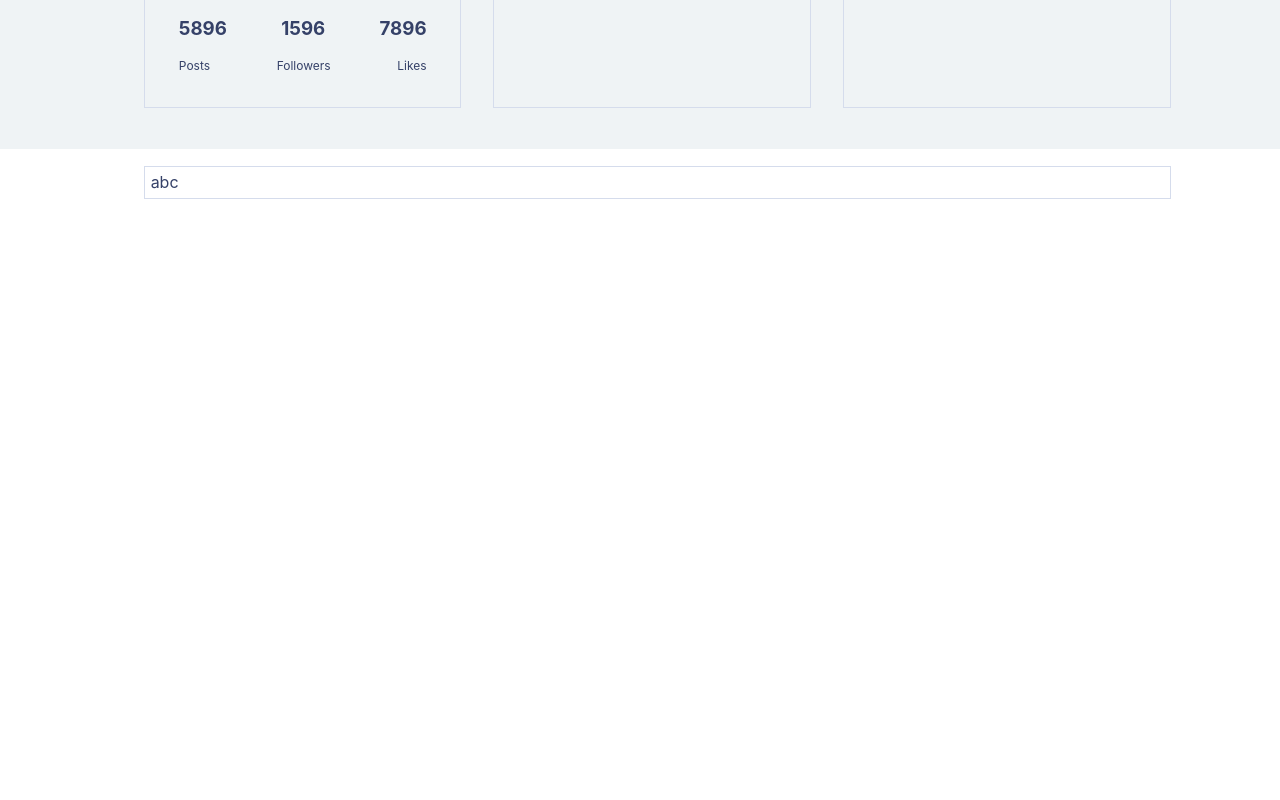
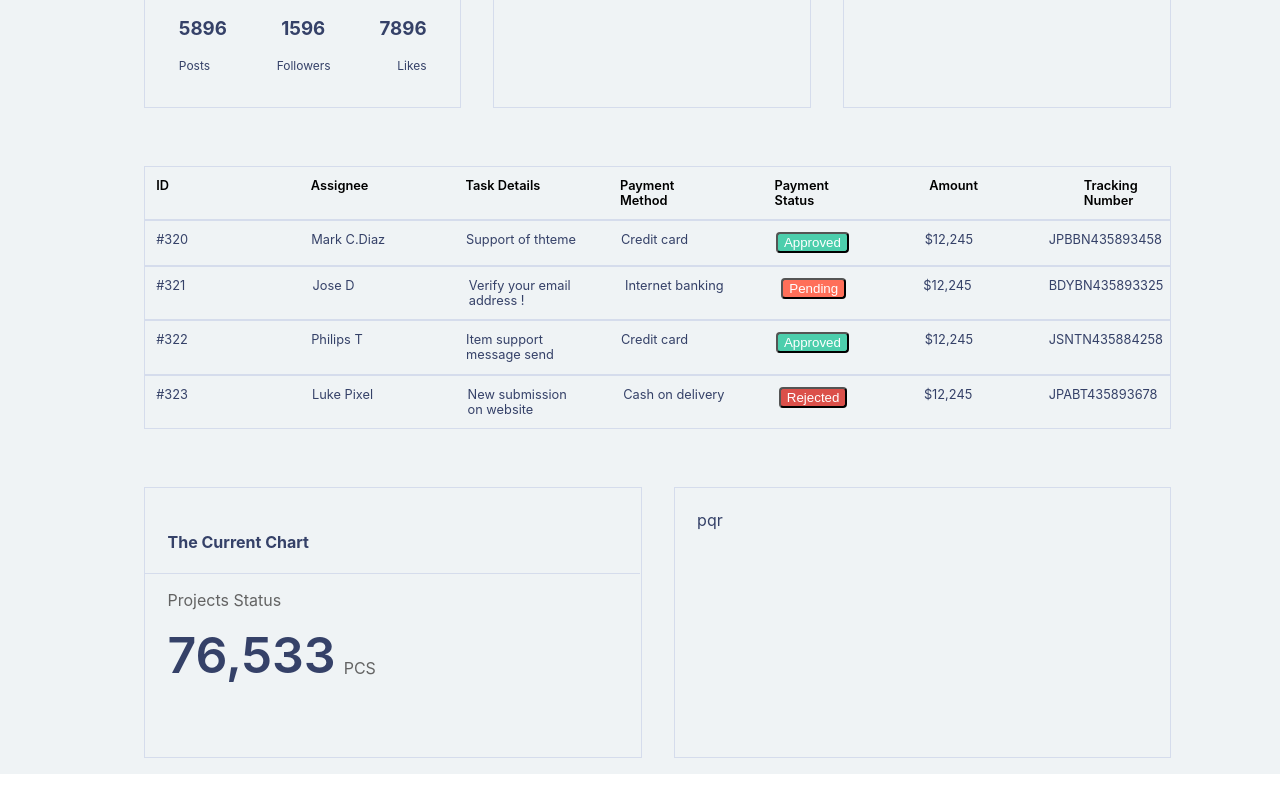
Before and after one commit to nehapadage/Liberty, a React (Create React App) app: page / in a window 1280 px wide. Shown: the part 651-1451 px from the top of the page. Before the commit the page ends 866 px from the top, so only its background shows below. Built offline with nearby package versions, Linux system fonts and the light colour scheme.

Commit message:
4 commit

```diff
--- a/package.json
+++ b/package.json
@@ -9,6 +9,7 @@
     "@testing-library/react": "^9.4.0",
     "@testing-library/user-event": "^7.2.1",
     "bootstrap": "^4.4.1",
+    "chart.js": "^2.9.3",
     "react": "^16.12.0",
     "react-bootstrap": "^1.0.0-beta.16",
     "react-dom": "^16.12.0",
--- a/src/Components/libertyPage.css
+++ b/src/Components/libertyPage.css
@@ -1,6 +1,6 @@
 .main {
     width: 100%;
-    height: 100vh;
+    height: auto;
     background-color: #EFF3F5;
 }
 
@@ -86,6 +86,12 @@
 
 }
 
+#num1 {
+    font-weight: 600;
+    margin-top: 0.3em;
+    font-size: 3.125rem;
+}
+
 #boxes {
     display: flex;
     flex-direction: row;
@@ -104,16 +110,32 @@
     margin-left: 10%;
 }
 
-#cards1{
+#cards1 {
     display: flex;
     flex-direction: column;
     margin: 2%;
     margin-left: 10%;
 }
 
+#cards1s {
+            margin: '1em';
+             width: '22%';
+              padding: '3%';
+               border: '1px solid #d5dcec';
+                display: 'flex';
+                 justify-content: 'center';
+                  color: '#354168';
+
+}
+
 #name {
     color: #a8abad !important;
     font-size: 12px;
+}
+
+#names {
+    margin-top: 1em;
+    color: #636363;
 }
 
 #name1 {
@@ -130,6 +152,49 @@
     color: #354168;
     /* margin-top: 1em; */
     text-align: start;
+
+}
+
+#name12 {
+    font-weight: 400;
+    font-size: 0.8rem;
+    color: #354168;
+    /* margin-top: 1em; */
+    text-align: start;
+    width: 110px;
+    display: flex;
+    flex-direction: row;
+    /* width: 100px; */
+    justify-content: flex-start;
+    /* background-color: red; */
+}
+
+#name14 {
+    font-weight: 400;
+    font-size: 0.8rem;
+    color: #354168;
+    /* margin-top: 1em; */
+    /* text-align: start; */
+    width: 110px;
+    /* display: flex; */
+    flex-direction: row;
+    /* width: 100px; */
+    justify-content: flex-start;
+    /* background-color: yellow; */
+}
+
+#name13 {
+    font-weight: 600;
+    font-size: 0.8rem;
+    color: black;
+    /* margin-top: 1em; */
+    text-align: start;
+    width: 75px;
+    display: flex;
+    flex-direction: row;
+    /* width: 100px; */
+    justify-content: flex-start;
+    /* background-color: pink; */
 }
 
 #name2 {
@@ -142,7 +207,7 @@
     border-radius: 4px;
 }
 
-#name3{
+#name3 {
     color: #636363;
     font-size: 1rem;
     justify-content: flex-start;
@@ -151,7 +216,7 @@
     text-align: start;
 }
 
-#name4{
+#name4 {
     color: #354168;
     font-size: 2rem;
     justify-content: flex-start;
@@ -175,6 +240,35 @@
     margin-bottom: 1em;
 }
 
+#bar2 {
+    padding: 0.5px;
+    background-color: #d5dcec;
+    width: 110%;
+    margin-left: -1.5em;
+}
+
+#but {
+    border-radius: 0.25rem;
+    background-color: #4CCEAC;
+    color: white;
+    height: fit-content;
+}
+
+#but1 {
+    border-radius: 0.25rem;
+    background-color: #FF6F59;
+    ;
+    color: white;
+    height: fit-content;
+}
+
+#but2 {
+    border-radius: 0.25rem;
+    background-color: #DB504A;
+    color: white;
+    height: fit-content;
+}
+
 @media only screen and (max-width: 1100px) {
     #main2 {
         display: none;
@@ -190,6 +284,12 @@
         /* flex-wrap: wrap; */
     }
 
+    #cards {
+        display: flex;
+        flex-direction: column;
+        background-color: violet;
+    }
+
 }
 
 @media only screen and (max-width: 570px) {
--- a/src/Components/libertyPage.jsx
+++ b/src/Components/libertyPage.jsx
@@ -24,8 +24,11 @@
 import PeopleIcon from '@material-ui/icons/People';
 import CheckCircleOutlinedIcon from '@material-ui/icons/CheckCircleOutlined';
 import DonutLargeOutlinedIcon from '@material-ui/icons/DonutLargeOutlined';
+import GpsFixedIcon from '@material-ui/icons/GpsFixed';
 // import Navbar from 'reactstrap';
 import './libertyPage.css'
+
+
 
 
 const theme = createMuiTheme({
@@ -182,7 +185,7 @@
                         </Card>
 
                         <Card style={{ width: '25%', padding: '3%', border: '1px solid #d5dcec', display: 'flex', flexDirection: 'row' }}>
-                            <DonutLargeOutlinedIcon color="primary" fontSize="large" />
+                            <GpsFixedIcon color="primary" fontSize="large" />
                             <div style={{ marginLeft: '2em' }}>
                                 <Card.Body id='text'>Total Sales</Card.Body>
                                 <Card.Body id="num">61,119</Card.Body>
@@ -240,23 +243,23 @@
                     </Card>
                     <Card style={{ margin: '1em', width: '23%', padding: '3%', border: '1px solid #d5dcec', display: 'flex', color: '#354168' }}>
                         <div className="d-flex flex-column">
-                        <div style={{
+                            <div style={{
                                 display: 'flex',
                                 flexdirection: 'row',
                                 justifyContent: 'space-between',
                             }}>
                                 <h3>6,256</h3>
-                                <h3 style={{marginLeft:'7.5em'}}>8569</h3>
+                                <h3 style={{ marginLeft: '7.5em' }}>8569</h3>
 
                             </div>
                             <div style={{
                                 display: 'flex',
                                 flexdirection: 'row',
                                 // justifyContent: 'space-around',
-                                 fontSize: '12px'
+                                fontSize: '12px'
                             }}>
                                 <div>Total sales</div>
-                                <div style={{marginLeft:'9.5em'}}>Open Campaign</div>
+                                <div style={{ marginLeft: '9.5em' }}>Open Campaign</div>
 
                             </div>
 
@@ -284,17 +287,17 @@
                                 justifyContent: 'space-between',
                             }}>
                                 <h3>5136</h3>
-                                <h3 style={{marginLeft:'7.5em'}}>4596</h3>
+                                <h3 style={{ marginLeft: '7.5em' }}>4596</h3>
 
                             </div>
                             <div style={{
                                 display: 'flex',
                                 flexdirection: 'row',
                                 // justifyContent: 'space-around',
-                                 fontSize: '12px'
+                                fontSize: '12px'
                             }}>
                                 <div>Online Sales</div>
-                                <div style={{marginLeft:'10.5em'}}>Store Sales</div>
+                                <div style={{ marginLeft: '10.5em' }}>Store Sales</div>
 
                             </div>
 
@@ -304,10 +307,89 @@
 
 
                 <div id="cards1">
-                <Card style={{ margin: '1em', width: '90%', padding: '0.5%', border: '1px solid #d5dcec', display: 'flex', color: '#354168' }}>
-                    abc
+                    <Card style={{ margin: '1em', width: '89%', padding: '1%', border: '1px solid #d5dcec', display: 'flex',flexDirection:'row',justifyContent:'space-between', color: '#354168' }}>
+                        <Card.Body id="name13">ID</Card.Body>
+                        <Card.Body id="name13">Assignee</Card.Body>
+                        <Card.Body id="name13">Task Details</Card.Body>
+                        <Card.Body id="name13">Payment Method</Card.Body>
+                        <Card.Body id="name13">Payment Status</Card.Body>
+                        <Card.Body id="name13">Amount</Card.Body>
+                        <Card.Body id="name13">Tracking Number</Card.Body>
+                    </Card>
+                    <Card style={{ margin: '1em', width: '89%', padding: '1%', border: '1px solid #d5dcec', display: 'flex',flexDirection:'row',justifyContent:'space-between', color: '#354168',marginTop: '-1em' }}>
+                        <Card.Body id="name12">#320</Card.Body>
+                        <Card.Body id="name12">Mark C.Diaz</Card.Body>
+                        <Card.Body id="name12">Support of thteme</Card.Body>
+                        <Card.Body id="name12">Credit card</Card.Body>
+                        <Button id='but'>Approved</Button>
+                        <Card.Body id="name14">$12,245</Card.Body>
+                        <Card.Body id="name12">JPBBN435893458</Card.Body>
+                    </Card>
+                    <Card style={{ margin: '1em', width: '89%', padding: '1%', border: '1px solid #d5dcec', display: 'flex',flexDirection:'row',justifyContent:'space-between', color: '#354168',marginTop: '-1em' }}>
+                        <Card.Body id="name12">#321</Card.Body>
+                        <Card.Body id="name12">Jose D</Card.Body>
+                        <Card.Body id="name12">Verify your email address !</Card.Body>
+                        <Card.Body id="name12">Internet banking</Card.Body>
+                        <Button id='but1'>Pending</Button>
+                        <Card.Body id="name14">$12,245</Card.Body>
+                        <Card.Body id="name12">BDYBN435893325</Card.Body>
+                    </Card>
+                    <Card style={{ margin: '1em', width: '89%', padding: '1%', border: '1px solid #d5dcec', display: 'flex',flexDirection:'row',justifyContent:'space-between', color: '#354168',marginTop: '-1em' }}>
+                        <Card.Body id="name12">#322</Card.Body>
+                        <Card.Body id="name12">Philips T</Card.Body>
+                        <Card.Body id="name12">Item support message send</Card.Body>
+                        <Card.Body id="name12">Credit card</Card.Body>
+                        <Button id='but'>Approved</Button>
+                        <Card.Body id="name14">$12,245</Card.Body>
+                        <Card.Body id="name12">JSNTN435884258</Card.Body>
+                    </Card>
+                    <Card style={{ margin: '1em', width: '89%', padding: '1%', border: '1px solid #d5dcec', display: 'flex',flexDirection:'row',justifyContent:'space-between', color: '#354168',marginTop: '-1em' }}>
+                        <Card.Body id="name12">#323</Card.Body>
+                        <Card.Body id="name12">Luke Pixel</Card.Body>
+                        <Card.Body id="name12">New submission on website</Card.Body>
+                        <Card.Body id="name12">Cash on delivery</Card.Body>
+                        <Button id='but2'>Rejected</Button>
+                        <Card.Body id="name14">$12,245</Card.Body>
+                        <Card.Body id="name12">JPABT435893678</Card.Body>
                     </Card>
                 </div>
+
+
+                <div id="cards">
+                    <Card style={{ margin: '1em', width: '40%', padding: '2%', border: '1px solid #d5dcec', display: 'flex',flexDirection:'column', color: '#354168',textAlign:'left' }}>
+                    <h4>The Current Chart</h4>
+
+
+
+
+
+
+
+
+
+
+                    <Card.Body id="bar2"></Card.Body>
+                    <Card.Body id="names">Projects Status</Card.Body>
+                    {/* <div id='row'>
+                    <Card.Body  id='num1'>76,533</Card.Body><Card.Body>PCS</Card.Body>
+                    </div> */}
+
+                    <div style={{
+                                display: 'flex',
+                                flexdirection: 'row',
+
+                            }}>
+                                <h3 id='num1'>76,533</h3>
+                                <Card.Body style={{ marginTop:'3em',color: '#636363',marginLeft:'0.5em' }}>PCS</Card.Body>
+
+                            </div>
+
+
+                    </Card>
+                    <Card style={{ margin: '1em', width: '40%', padding: '2%', border: '1px solid #d5dcec', display: 'flex',flexDirection:'row',justifyContent:'space-between', color: '#354168' }}>
+                     pqr
+                    </Card>
+                    </div>
 
 
 
```
Also changed, not shown: 1 other file (tests, documents, lock files or other folders).
